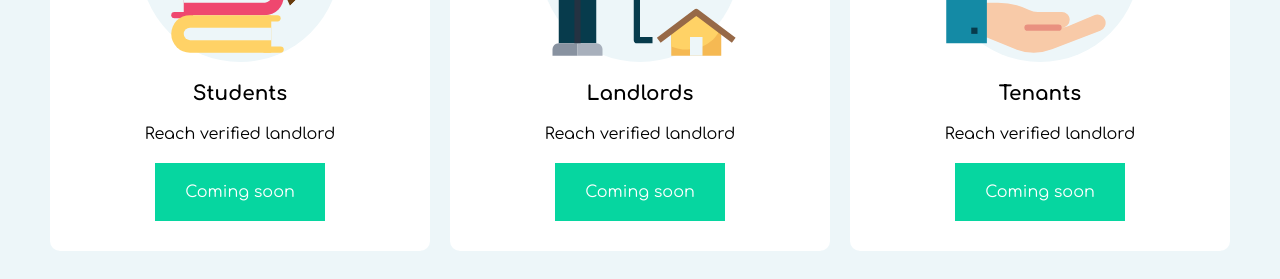
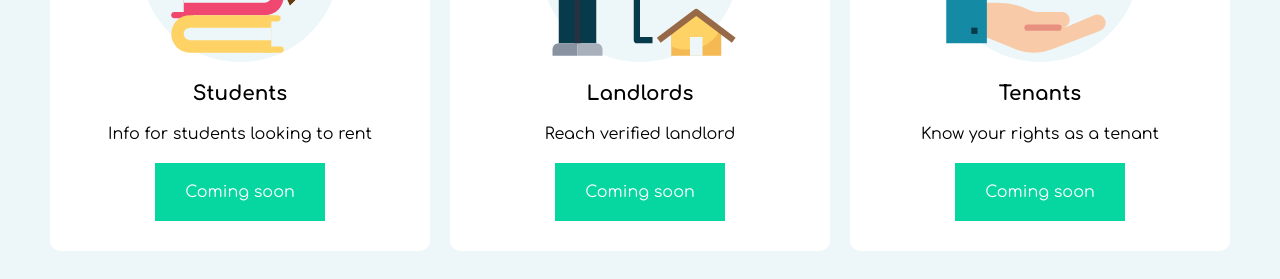
Before and after one commit to ShaneMcGowan/happyhousing.ie, a plain HTML site: page index.html in a window 1280 px wide. Shown: the part 1000-1279 px from the top of the page. Drawn offline with Linux system fonts and the light colour scheme.

Commit message:
updated homepage text

```diff
--- a/index.html
+++ b/index.html
@@ -204,7 +204,7 @@
         <img src="/assets/images/graphics/012-reading-alt.svg">
       </div>
       <span class="card-title">Students</span>
-      <span>Reach verified landlord</span>
+      <span>Info for students looking to rent</span>
       <a>Coming soon</a>
     </div>
 
@@ -222,7 +222,7 @@
         <img src="/assets/images/graphics/016-tenant-alt.svg">
       </div>
       <span class="card-title">Tenants</span>
-      <span>Reach verified landlord</span>
+      <span>Know your rights as a tenant</span>
       <a>Coming soon</a>
     </div>
   </section>
```
